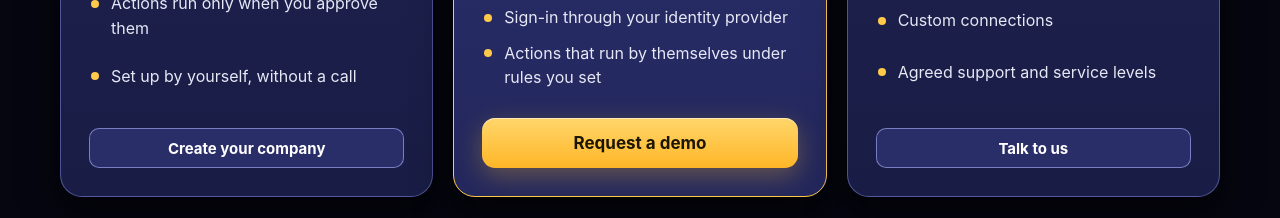
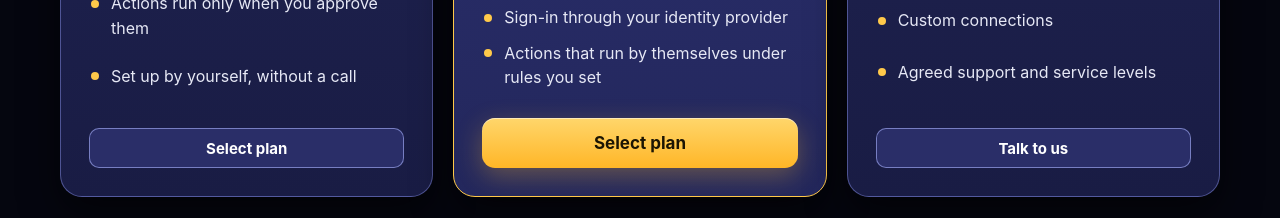
Before and after one commit to coremodeai/coremodeai.github.io, a plain HTML site: page pricing.html in a window 1280 px wide. Shown: the part 920-1138 px from the top of the page. Drawn offline with Linux system fonts and the light colour scheme.

Commit message:
Pricing: Select plan on Starter and Business
Co-Authored-By: Claude Fable 5.2 <noreply@anthropic.com>

```diff
--- a/pricing.html
+++ b/pricing.html
@@ -55,7 +55,7 @@
             <li>Actions run only when you approve them</li>
             <li>Set up by yourself, without a call</li>
           </ul>
-          <a class="button button--quiet plan__cta" href="signup.html">Create your company</a>
+          <a class="button button--quiet plan__cta" href="https://login.coremode.ai/create?plan=starter">Select plan</a>
         </article>
 
         <article class="plan plan--main">
@@ -71,7 +71,7 @@
             <li>Sign-in through your identity provider</li>
             <li>Actions that run by themselves under rules you set</li>
           </ul>
-          <a class="button plan__cta" href="mailto:support@coremodehq.com?subject=Business%20plan%20demo">Request a demo</a>
+          <a class="button plan__cta" href="https://login.coremode.ai/create?plan=business">Select plan</a>
         </article>
 
         <article class="plan">
```
